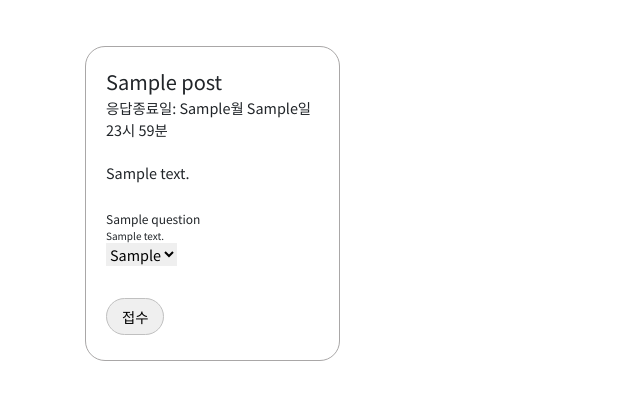
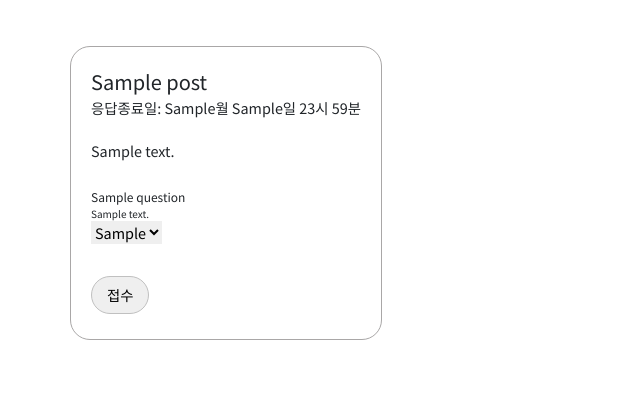
Before and after one commit to ylstimetable/ylstimetable, a Django app: page /survey/detail/1 in a window 1280 px wide. Shown: the part 56-456 px from the top of the page, without its empty margins (0-640 px from the left). Run offline with Django 3.2, Linux system fonts and the light colour scheme; a user stored in the database is signed in; tables that the repository leaves empty hold one stand-in row (values such as "Sample post"); some libraries are stand-ins or nearby versions.

Commit message:
Update survey_detail.html

```diff
--- a/templates/survey_detail.html
+++ b/templates/survey_detail.html
@@ -7,7 +7,6 @@
 
     <form method="POST" action="{% url 'survey:receive' %}">
     {% csrf_token %}
-        <div class="col-xs-12 col-md-10"> <!-- 글 영역 -->
             <div class="assess_border">
                 <div id="post_header">
                     <span style="font-size: 20px; display: block;">{{ post.subject }}</span>
@@ -43,7 +42,6 @@
                  <br>
                  <button type="submit" class="btnn">접수</button>
             </div>
-        </div>
     </form>
     </div>
 </div>
```
